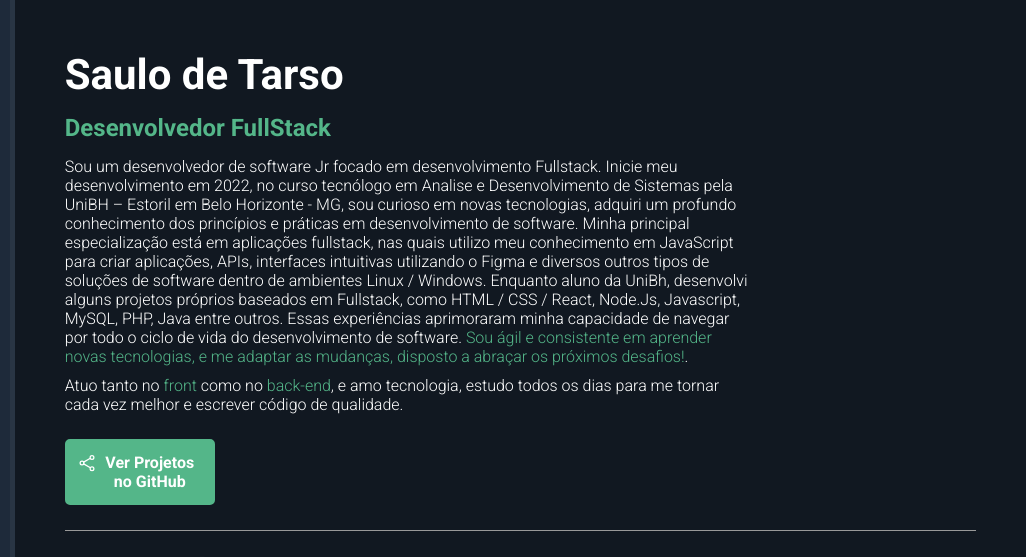
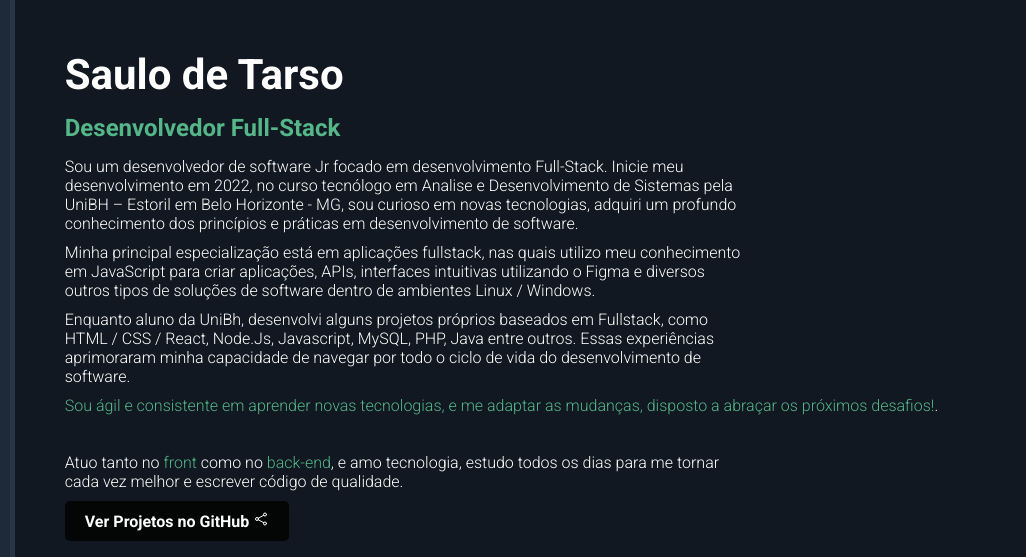
Before and after one commit to Saulodtarso06/saulo.detarso.github.io, a plain HTML site: page index.html in a window 1280 px wide. Shown: the top 557 px of the page, 254-1280 px from the left. Drawn offline with nearby package versions, Linux system fonts and the light colour scheme.

Commit message:
Adicionado o botão de acesso aos repositorios no GitHub

```diff
--- a/index.html
+++ b/index.html
@@ -5,6 +5,20 @@
     <meta name="viewport" content="width=device-width, initial-scale=1.0">
     <title>Portfólio Saulo de Tarso</title>
 
+    <style>
+        .share-btn-github {
+            background-color: #040505; /* Cor do botao github */
+            color: white;
+            border: none;
+            padding: 10px 20px;
+            cursor: pointer;
+            border-radius: 5px;
+            font-size: 16px;
+        }
+        .share-btn-github:hover {
+            background-color: #040505;
+        }
+    </style>
     <!-- Google Fonts -->
     <link href="https://fonts.googleapis.com/css2?family=Roboto:ital,wght@0,300;0,700;0,900;1,300;1,700;1,900&display=swap" rel="stylesheet">
 
@@ -15,6 +29,7 @@
     <link rel="stylesheet" href="css/styles.css">
 </head>
 <body>
+
     <main id="container">
     <aside id="bio-container">
         <h2>Saulo de Tarso</h2>
@@ -24,6 +39,8 @@
         <ul id="social-container">
 
         <!--<li><a href="#" target="_blank"><ion-icon name="logo-facebook"></ion-icon></a></li>-->
+        <!---->
+
 
         <li><a href="#" target="_blank"><ion-icon name="logo-linkedin"></ion-icon></a></li>
         <li><a href="#" target="_blank"><ion-icon name="logo-instagram"></ion-icon></a></li>
@@ -34,23 +51,36 @@
         <a href="mailto:saulo.detars06@yahoo.com.br">saulo.detars06@yahoo.com.br</a>
         </div>
     </aside>
+
     <section id="about-container">
         <h1 id="name">Saulo de Tarso</h1>
 
-        <p id="title"><span class="highlight">Desenvolvedor FullStack</span></p>
+        <p id="title"><span class="highlight">Desenvolvedor Full-Stack</span></p>
 
-        <p class="description">Sou um desenvolvedor de software Jr focado em desenvolvimento           Fullstack. Inicie meu desenvolvimento em 2022, no curso tecnólogo em Analise e Desenvolvimento de Sistemas pela UniBH – Estoril em Belo Horizonte - MG, sou curioso em novas tecnologias, adquiri um profundo conhecimento dos princípios e práticas em desenvolvimento de software.
+        <p class="description">Sou um desenvolvedor de software Jr focado em desenvolvimento        Full-Stack. Inicie meu desenvolvimento em 2022, no curso tecnólogo em Analise e Desenvolvimento de Sistemas pela UniBH – Estoril em Belo Horizonte - MG, sou curioso em novas tecnologias, adquiri um profundo conhecimento dos princípios e práticas em desenvolvimento de software.</p>
 
-        Minha principal especialização está em aplicações fullstack, nas quais utilizo meu conhecimento em JavaScript para criar aplicações, APIs, interfaces intuitivas utilizando o Figma e diversos outros tipos de soluções de software dentro de ambientes Linux / Windows.
+        <p class="description">Minha principal especialização está em aplicações fullstack, nas quais utilizo meu conhecimento em JavaScript para criar aplicações, APIs, interfaces intuitivas utilizando o Figma e diversos outros tipos de soluções de software dentro de ambientes Linux / Windows.  </p>
 
-        Enquanto aluno da UniBh, desenvolvi alguns projetos próprios baseados em Fullstack, como HTML / CSS / React, Node.Js, Javascript, MySQL, PHP, Java entre outros. Essas experiências aprimoraram minha capacidade de navegar por todo o ciclo de vida do desenvolvimento de software.
+        <p class="description">Enquanto aluno da UniBh, desenvolvi alguns projetos próprios baseados em Fullstack, como HTML / CSS / React, Node.Js, Javascript, MySQL, PHP, Java entre outros. Essas experiências aprimoraram minha capacidade de navegar por todo o ciclo de vida do desenvolvimento de software.</p>
 
         <span class="highlight">Sou ágil e consistente em aprender novas tecnologias, e me adaptar as mudanças, disposto a abraçar os próximos desafios!</span>.</p>
-
+        <br><br/>
 
         <p class="description">Atuo tanto no <span class="highlight">front</span> como no <span class="highlight">back-end</span>, e amo tecnologia, estudo todos os dias para me tornar cada vez melhor e escrever código de qualidade.</p>
 
-        <a href="#" id="btn-projects"><ion-icon name="share-social-outline"></ion-icon> <span>Ver Projetos no GitHub</span></a>
+        <a href="#"><button class="share-btn-github" onclick="shareOnGitHub()"><b>Ver Projetos no GitHub  </b><ion-icon name="share-social-outline"></ion-icon></button></a>
+
+        <script>
+            function shareOnGitHub() {
+                const repoUrl = 'https://github.com/Saulodtarso06';
+
+                const githubUrl = `https://github.com/Saulodtarso06`;
+                window.open(githubUrl, '_blank');
+            }
+        </script>
+        <br><br/>
+
+        <!--<a href="#" id="btn-projects"><ion-icon name="share-social-outline"></ion-icon> <span>Ver Projetos no GitHub</span></a>-->
 
         <h2 id="skills-section-title">Minhas Skills</h2>
         <p class="description">Conheça as tecnologias que domino:</p>
@@ -99,8 +129,9 @@
             <p>Copyright &copy; 2024 - <h7 style="text-align: center">a Saulo de Tarso's Produtions<h7></p>
                 <br><br/>
 
-            <p><a href="https://www.linkedin.com/public-profile/settings?trk=d_flagship3_profile_self_view_public_profile" target="_blank">Linkedin</a> |
-            <a href="https://github.com/Saulodtarso06" target="_blank">GitHub</a>
+            <p>
+                <a href="https://www.linkedin.com/public-profile/settings?trk=d_flagship3_profile_self_view_public_profile" target="_blank">Linkedin</a> |
+                <a href="https://github.com/Saulodtarso06" target="_blank">GitHub</a>
             </p>
         </footer>
 
```
